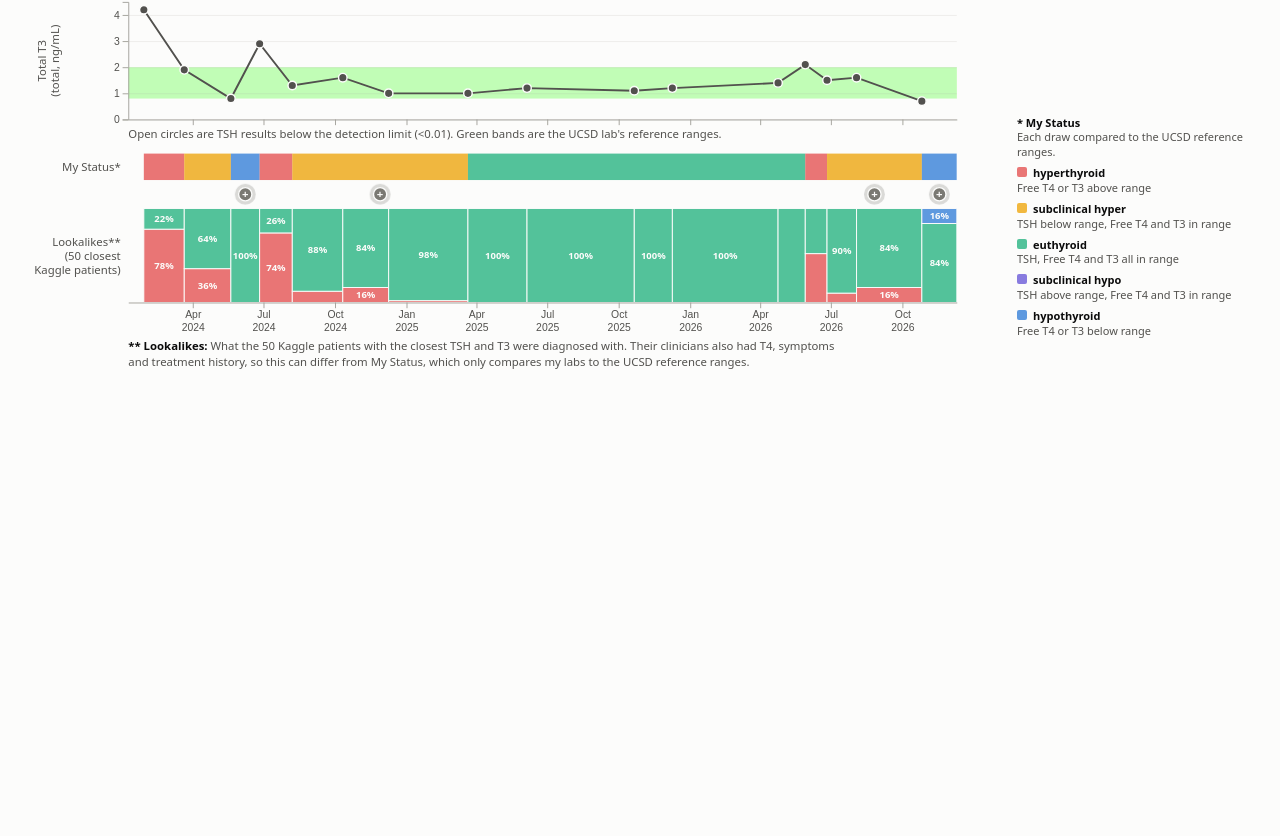
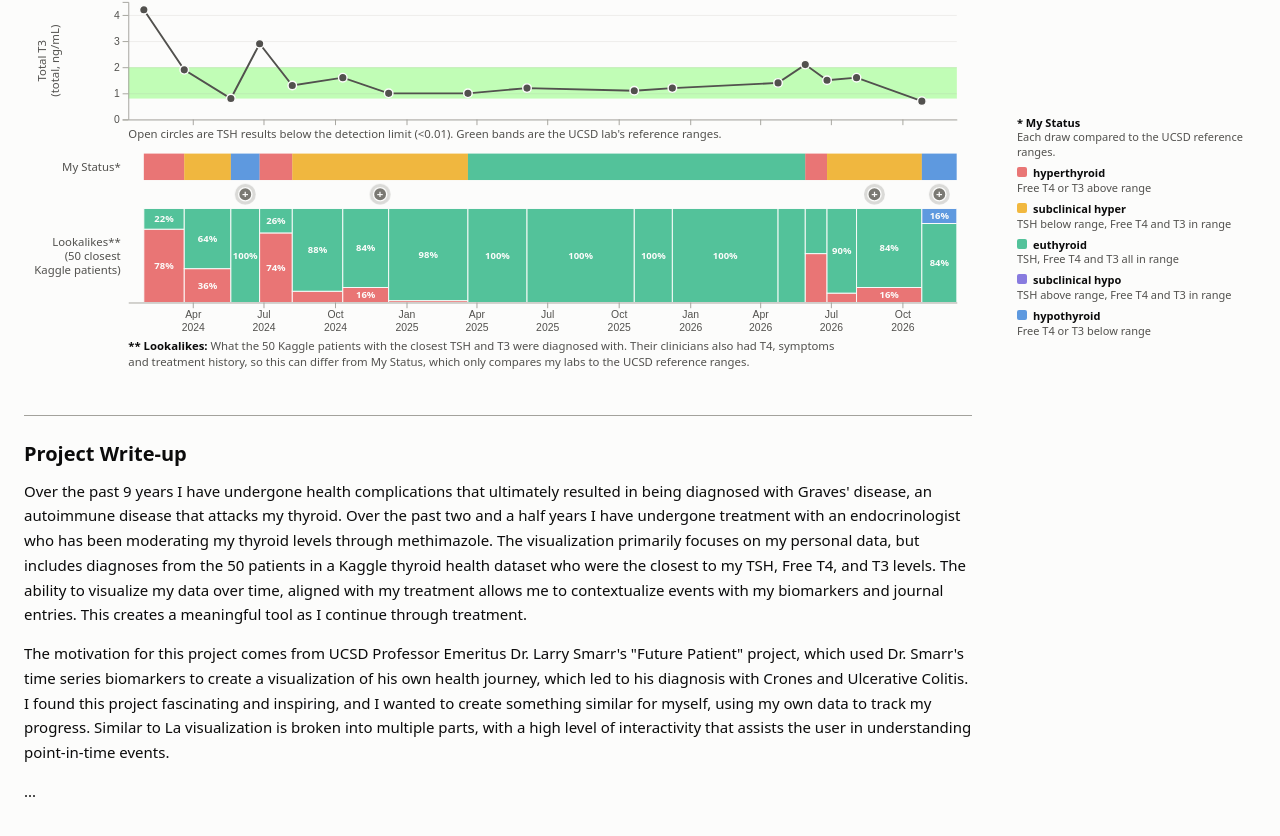
Before and after one commit to DSC-209R-Thyroid-Visualization/Thyroid-Disease-Health, a plain HTML site: page web/index.html in a window 1280 px wide. Shown: the part 583-1419 px from the top of the page. Before the commit the page ends 982 px from the top, so only its background shows below. Drawn offline with nearby package versions, Linux system fonts and the light colour scheme.

Commit message:
start write-up
Signed-off-by: Joel Polizzi <jppolizzi@ucsd.edu>

```diff
--- a/web/dose_response.js
+++ b/web/dose_response.js
@@ -122,6 +122,7 @@ function draw(raw, journalEntries, allLabs, lookalikeData) {
   function render() {
     d3.selectAll("#dose-view button").classed("active", function () { return this.value === mode; });
     d3.select("#side").style("display", mode === "all" ? "none" : null);
+    d3.select("#writeup").style("display", mode === "all" ? "none" : null);
     d3.select("#marker-group").style("display", mode === "all" ? null : "none");
     d3.select(".chart-header").classed("all-mode", mode === "all");
     if (mode === "all") return renderAll();
--- a/web/index.html
+++ b/web/index.html
@@ -37,7 +37,7 @@
             <span class="icon-tip-fact">It weighs only about 20 grams, yet its hormones set the pace of nearly every cell in the body.</span>
             <strong class="icon-tip-section">Too high, or too low?</strong>
             Graves' disease makes the thyroid overactive (hyper); Hashimoto's makes it underactive (hypo).
-            Either way, staying out of range for long takes a toll: too high strains the heart and bones,
+            Either way, staying out of euthyroid range for long takes a toll: too high strains the heart and bones,
             too low brings fatigue, weight gain and high cholesterol. Treatment is a balancing act,
             and too much methimazole can tip Graves' into hypo.
           </div>
@@ -81,6 +81,12 @@
         </div>
       </div>
     </section>
+    <section id="writeup" class="writeup">
+      <h2>Project Write-up</h2>
+      <p>Over the past 9 years I have undergone health complications that ultimately resulted in being diagnosed with Graves' disease, an autoimmune disease that attacks my thyroid. Over the past two and a half years I have undergone treatment with an endocrinologist who has been moderating my thyroid levels through methimazole. The visualization primarily focuses on my personal data, but includes diagnoses from the 50 patients in a Kaggle thyroid health dataset who were the closest to my TSH, Free T4, and T3 levels. The ability to visualize my data over time, aligned with my treatment allows me to contextualize events with my biomarkers and journal entries. This creates a meaningful tool as I continue through treatment.</p>
+      <p>The motivation for this project comes from UCSD Professor Emeritus Dr. Larry Smarr's "Future Patient" project, which used Dr. Smarr's time series biomarkers to create a visualization of his own health journey, which led to his diagnosis with Crones and Ulcerative Colitis. I found this project fascinating and inspiring, and I wanted to create something similar for myself, using my own data to track my progress. Similar to La visualization is broken into multiple parts, with a high level of interactivity that assists the user in understanding point-in-time events. </p>
+      <p>...</p>
+    </section>
   </main>
   <div id="story" class="story" role="dialog" aria-modal="true" aria-label="My journey" hidden>
     <button type="button" class="story-close" aria-label="Close">&times;</button>
--- a/web/style.css
+++ b/web/style.css
@@ -391,6 +391,26 @@ h2 {
   white-space: nowrap;
 }
 
+/* Write-up under the chart (hidden in All Markers), as wide as the chart (page minus the side column). */
+.writeup {
+  max-width: calc(100% - 284px);
+  margin-top: 40px;
+  padding-top: 24px;
+  border-top: 1px solid var(--muted);
+}
+
+.writeup h2 {
+  margin-bottom: 12px;
+  font-size: 20px;
+}
+
+.writeup p {
+  margin: 0 0 14px;
+  color: var(--ink);
+  font-size: 15px;
+  line-height: 1.65;
+}
+
 .chart-note {
   fill: var(--ink2);
   font-size: 12px;
```
